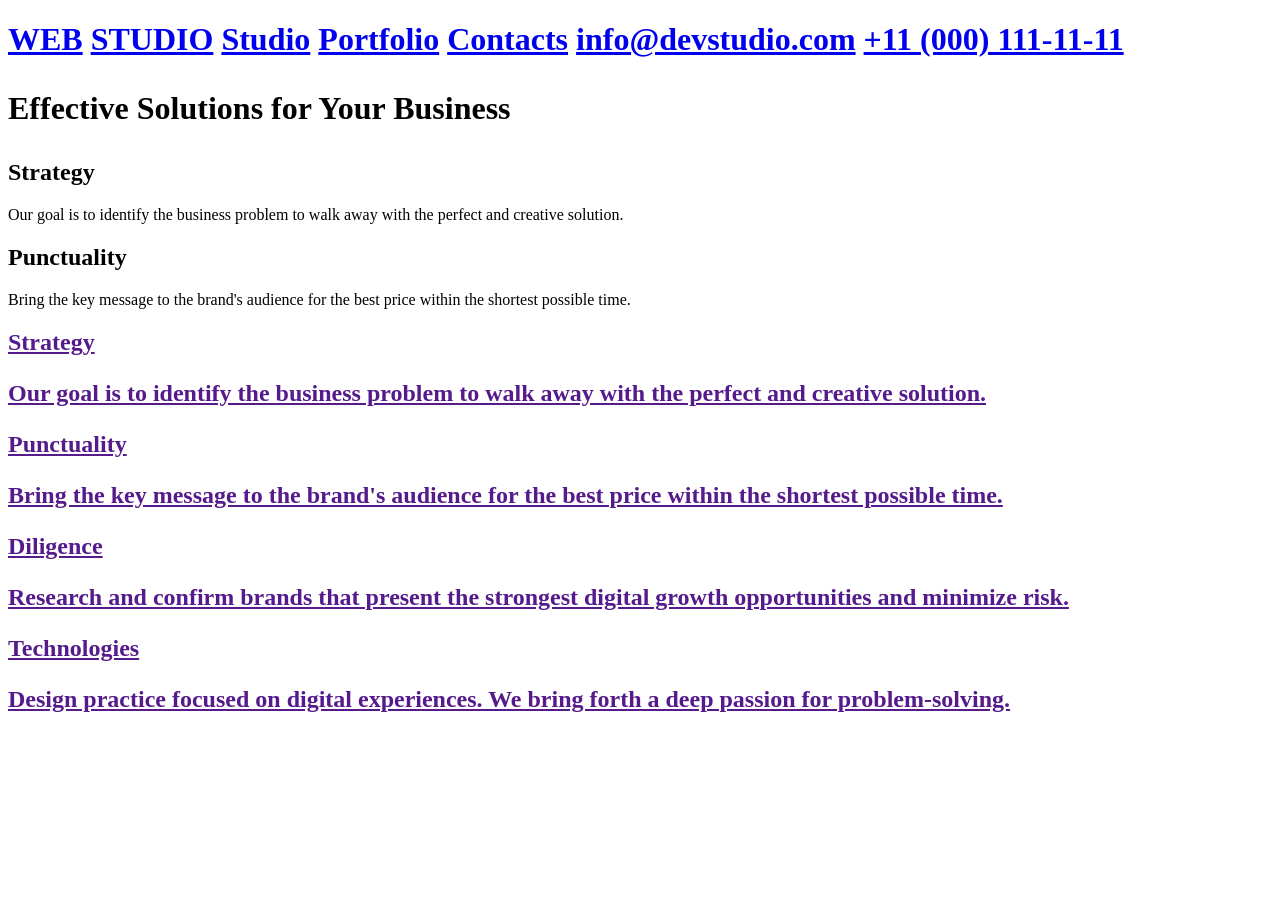
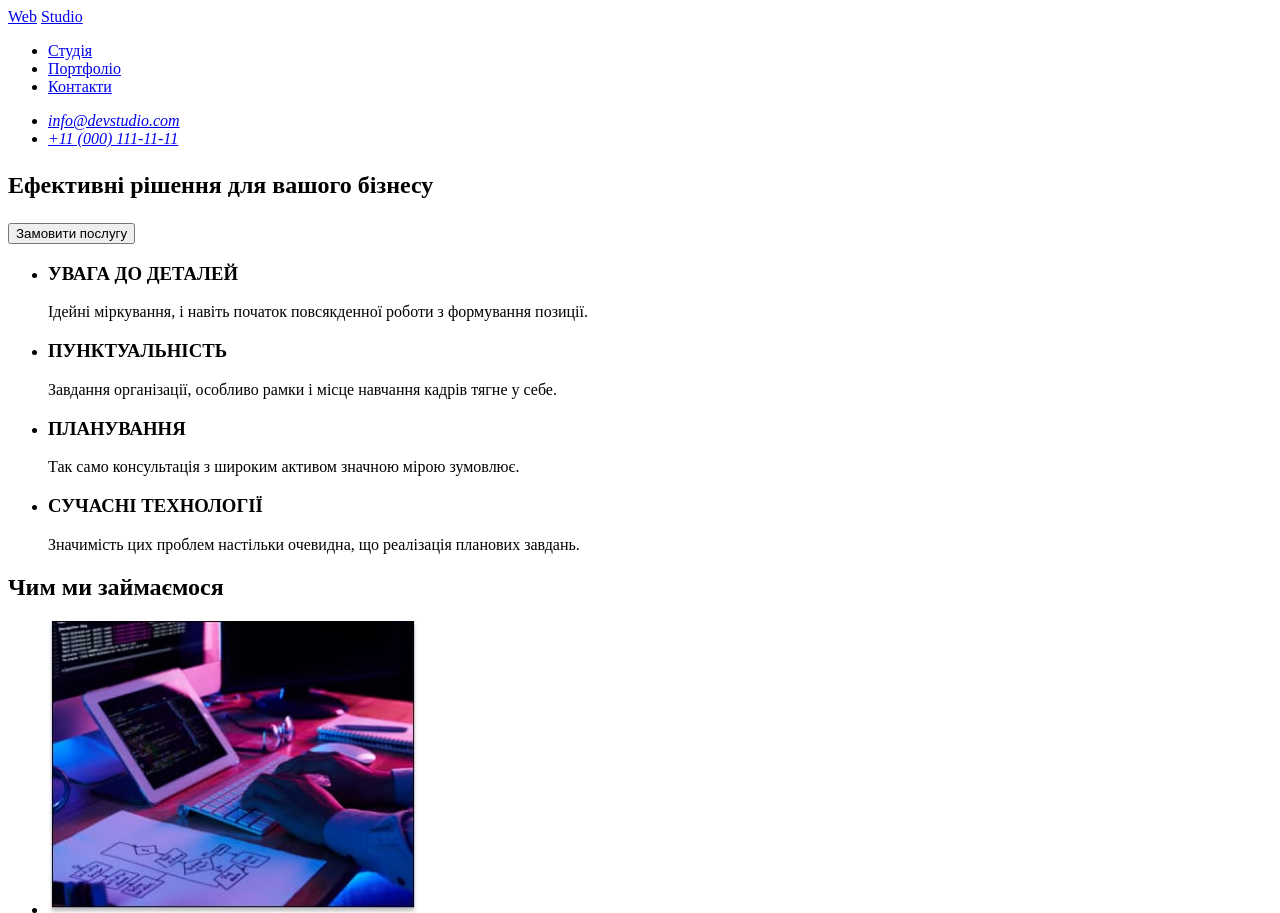
Before and after one commit to AlexandrAAkulina/goit-markup-hw-01, a plain HTML site: page index.html in a window 1280 px wide. Shown: the top 913 px of the page. Before the commit the page ends 800 px from the top, so only its background shows below. Drawn offline with Linux system fonts and the light colour scheme.

Commit message:
додано сирий код

```diff
--- a/index.html
+++ b/index.html
@@ -4,74 +4,145 @@
     <meta charset="UTF-8" />
     <meta http-equiv="X-UA-Compatible" content="IE=edge" />
     <meta name="viewport" content="width=device-width, initial-scale=1.0" />
-    <title>Document</title>
+    <title>Студія</title>
   </head>
   <body>
     <header>
-      <h1>
-        <a href="./index.html">WEB</a>
-        <a href="./index.html">STUDIO</a>
-        <a href="./index.html">Studio</a>
-        <a href="./index.html">Portfolio</a>
-        <a href="./index.html">Contacts</a>
-        <a href="mailto:info@devstudio.com">info@devstudio.com</a>
-        <a href="tel:+11(000)111-11-11">+11 (000) 111-11-11</a>
-      </h1>
+      <nav>
+        <a href="/">Web</a>
+        <a href="/">Studio</a>
+        <ul>
+          <li><a href="/">Студія</a></li>
+          <li><a href="/">Портфоліо</a></li>
+          <li><a href="/">Контакти</a></li>
+        </ul>
+      </nav>
+      <address>
+        <ul>
+          <li>
+            <a href="mailto:info@devstudio.com" target="_blank"
+              >info@devstudio.com</a
+            >
+          </li>
+          <li>
+            <a href="tel:+11(000)111-11-11" target="_blank"
+              >+11 (000) 111-11-11</a
+            >
+          </li>
+        </ul>
+      </address>
     </header>
-    <h1>
-      <p>Effective Solutions for Your Business</p>
-    </h1>
-    <div class="wrapper">
-      <div class="step-to-success">
-        <h2 class="step-to-success-title-1">Strategy</h2>
-        <p class="step-to-success-description-1">
-          Our goal is to identify the business problem to walk away with the
-          perfect and creative solution.
-        </p>
+    <main>
+      <section>
+        <h1>
+          <p>Ефективні рішення для вашого бізнесу</p>
+        </h1>
+        <button type="button">Замовити послугу</button>
+      </section>
+      <section>
+        <h2 hidden>Друга секція</h2>
+        <ul>
+          <li>
+            <h3>УВАГА ДО ДЕТАЛЕЙ</h3>
+            <p>
+              Ідейні міркування, і навіть початок повсякденної роботи з
+              формування позиції.
+            </p>
+          </li>
+          <li>
+            <h3>ПУНКТУАЛЬНІСТЬ</h3>
+            <p>
+              Завдання організації, особливо рамки і місце навчання кадрів тягне
+              у себе.
+            </p>
+          </li>
+          <li>
+            <h3>ПЛАНУВАННЯ</h3>
+            <p>
+              Так само консультація з широким активом значною мірою зумовлює.
+            </p>
+          </li>
+          <li>
+            <h3>СУЧАСНІ ТЕХНОЛОГІЇ</h3>
+            <p>
+              Значимість цих проблем настільки очевидна, що реалізація планових
+              завдань.
+            </p>
+          </li>
+        </ul>
+      </section>
+      <section>
+        <h2>Чим ми займаємося</h2>
+        <ul>
+          <li>
+            <img
+              src="./images/1.jpg"
+              width="370"
+              height="294"
+              alt="Написання кодів"
+            />
+          </li>
+          <li>
+            <img
+              src="./images/2.jpg"
+              width="370"
+              height="294"
+              alt="Розробка мобільних додатків"
+            />
+          </li>
+          <li>
+            <img src="./images/3.jpg" width="370" height="294" alt="Дизайн" />
+          </li>
+        </ul>
+      </section>
+      <section>
+        <h2>Наша команда</h2>
+        <div>
+          <img
+            src="./images/Ігор.jpg"
+            width="270"
+            height="260"
+            alt="Наша команда"
+          />
+        <div>
+          <h4>Ігор Дем'яненко</h4>
+          <p>Product Designer</p>
+        </div>
       </div>
-      <div class="step-to-success">
-        <h2 class="step-to-success-title-2">Punctuality</h2>
-        <p class="step-to-success-description-2">
-          Bring the key message to the brand's audience for the best price
-          within the shortest possible time.
-        </p>
+      <div>
+        <img
+            src="./images/Ольга.jpg"
+            width="270"
+            height="260"
+            alt="Наша команда"
+          />
+        <div>
+          <h4>Ольга Рєпіна</h4>
+          <p>Frontend Developer</p>
+        </div>
       </div>
-    </div>
-    <h2>
-      <a href=""
-        >Strategy
-        <p>
-          Our goal is to identify the business problem to walk away with the
-          perfect and creative solution.
-        </p>
-      </a>
-    </h2>
-    <h2>
-      <a href=""
-        >Punctuality
-        <p>
-          Bring the key message to the brand's audience for the best price
-          within the shortest possible time.
-        </p>
-      </a>
-    </h2>
-    <h2>
-      <a href=""
-        >Diligence
-        <p>
-          Research and confirm brands that present the strongest digital growth
-          opportunities and minimize risk.
-        </p>
-      </a>
-    </h2>
-    <h2>
-      <a href=""
-        >Technologies
-        <p>
-          Design practice focused on digital experiences. We bring forth a deep
-          passion for problem-solving.
-        </p>
-      </a>
-    </h2>
+      <div>
+        <img src="./images/Микола.jpg"
+            width="270"
+            height="260"
+            alt="Наша команда" />
+            <div>
+        <h4>Микола Тарасов</h4>
+        <p>Marketing</p>
+        </div>
+      </div>
+      <div>
+        <img src="./images/Михайло.jpg"
+            width="270"
+            height="260"
+            alt="Наша команда" />
+            <div>
+              <h4>Михайло Єрмаков</h4>
+              <p>UI Designer</p>
+              </div>
+            </div>
+      </div>
+    </main>
+
   </body>
 </html>
```
Also changed, not shown: images/1.jpg (added), images/2.jpg (added), images/3.jpg (added), images/Ігор.jpg (added), images/Микола.jpg (added), images/Михайло.jpg (added), images/Ольга.jpg (added).
